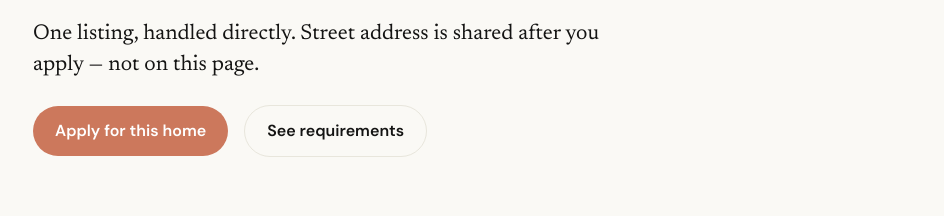
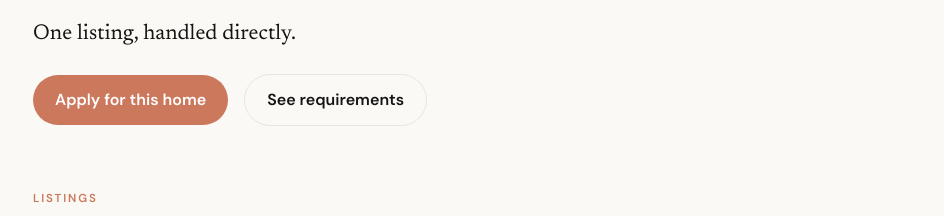
Before and after one commit to Incredix/vibmehta.com, a website: page public/index.html in a window 1280 px wide. Shown: the part 263-479 px from the top of the page, without its empty margins (167-1111 px from the left). Drawn offline with Linux system fonts and the light colour scheme; no server answers.

Commit message:
Drop the homepage line about the street address not being on the page.
Co-authored-by: Cursor <cursoragent@cursor.com>

```diff
--- a/public/index.html
+++ b/public/index.html
@@ -36,10 +36,7 @@
       <section class="hero home-hero">
         <p class="eyebrow">Now available</p>
         <h1>A quiet home in Fremont.</h1>
-        <p class="lede lede-serif">
-          One listing, handled directly. Street address is shared after you
-          apply — not on this page.
-        </p>
+        <p class="lede lede-serif">One listing, handled directly.</p>
         <p class="actions">
           <a class="btn" href="/apply?listing=fremont">Apply for this home</a>
           <a class="btn btn-secondary" href="/requirements">See requirements</a>
```
